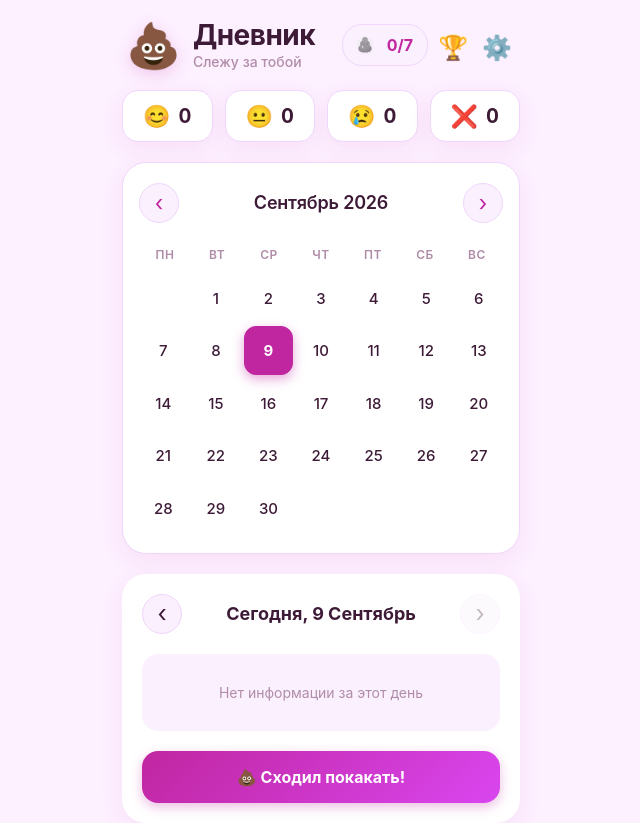
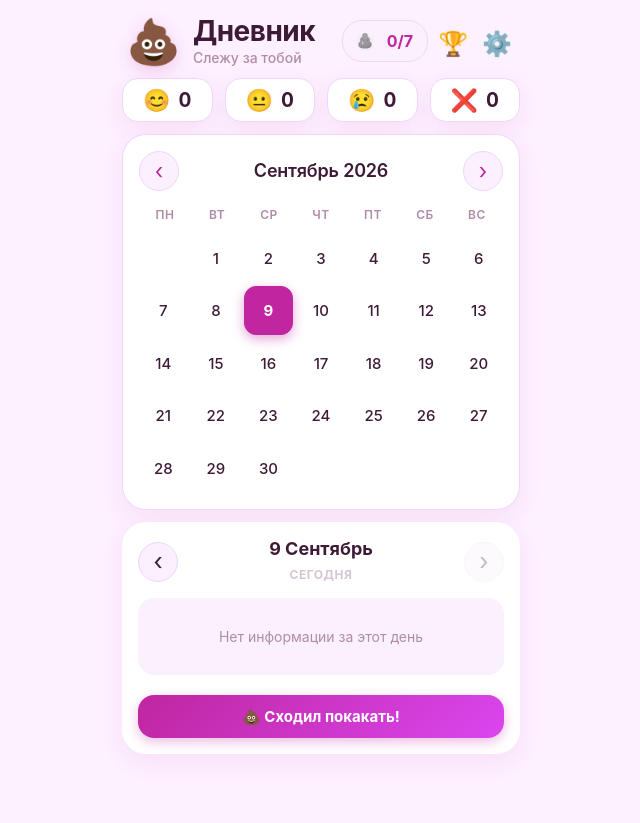
Before and after one commit to Denixify/kaka_calendar, a React (Vite) app: page / in a window 1280 px wide. Shown: the whole page, without its empty margins (319-959 px from the left). After the commit the page ends 800 px from the top, so only its background shows below. Built offline with nearby package versions, Linux system fonts and the light colour scheme.

Commit message:
KakaCalendar v6

```diff
--- a/src/components/PoopTracker.scss
+++ b/src/components/PoopTracker.scss
@@ -57,11 +57,11 @@ button {
   min-height: 100svh;
   max-width: 430px;
   margin: 0 auto;
-  padding: calc(env(safe-area-inset-top, 16px) + 12px) 16px
-    env(safe-area-inset-bottom, 24px);
+  padding: calc(env(safe-area-inset-top, 16px) + 8px) 16px
+    env(safe-area-inset-bottom, 16px);
   display: flex;
   flex-direction: column;
-  gap: 20px;
+  gap: 12px;
 }
 
 .pt-header {
@@ -117,7 +117,7 @@ button {
   background: var(--pt-surface);
   border: 1px solid var(--pt-border);
   border-radius: var(--pt-radius-sm);
-  padding: 12px 8px;
+  padding: 8px;
   display: flex;
   align-items: center;
   justify-content: center;
@@ -140,14 +140,14 @@ button {
   border-radius: var(--pt-radius);
   box-shadow: var(--pt-shadow);
   border: 1px solid var(--pt-border);
-  padding: 20px 16px;
+  padding: 16px;
 }
 
 .cal-header {
   display: flex;
   align-items: center;
   justify-content: space-between;
-  margin-bottom: 20px;
+  margin-bottom: 12px;
 }
 
 .cal-title {
@@ -474,19 +474,19 @@ button {
 .pt-details-block {
   background: var(--pt-surface);
   border-radius: var(--pt-radius);
-  padding: 20px;
+  padding: 16px;
   box-shadow: var(--pt-shadow);
 
   .pt-details-actions {
     display: flex;
     flex-direction: column;
-    gap: 12px;
+    gap: 8px;
   }
 
   .pt-btn--danger {
     width: 100%;
     font-size: 15px;
-    padding: 14px;
+    padding: 12px;
     font-weight: 600;
     color: #ef4444;
     background: #fef2f2;
@@ -505,7 +505,14 @@ button {
     display: flex;
     align-items: center;
     justify-content: space-between;
-    margin-bottom: 20px;
+    margin-bottom: 12px;
+  }
+
+  .pt-details-center {
+    display: flex;
+    flex-direction: column;
+    align-items: center;
+    gap: 4px;
   }
 
   .pt-details-nav {
@@ -542,11 +549,37 @@ button {
     color: var(--pt-text);
   }
 
+  .pt-btn--today {
+    font-size: 12px;
+    font-weight: 700;
+    color: var(--pt-accent);
+    text-transform: uppercase;
+    letter-spacing: 0.5px;
+    padding: 4px 12px;
+    border-radius: 12px;
+    background: var(--pt-accent-light);
+    transition: all 0.2s ease;
+    border: none;
+    cursor: pointer;
+
+    &:disabled {
+      background: transparent;
+      color: var(--pt-text-3);
+      opacity: 0.5;
+      cursor: default;
+    }
+
+    &:not(:disabled):active {
+      transform: scale(0.95);
+      background: var(--pt-surface2);
+    }
+  }
+
   .pt-details-content {
     display: flex;
     flex-direction: column;
-    gap: 12px;
-    margin-bottom: 20px;
+    gap: 8px;
+    margin-bottom: 12px;
 
     .today-row {
       display: flex;
@@ -578,8 +611,8 @@ button {
 
   .pt-btn--action {
     width: 100%;
-    font-size: 16px;
-    padding: 16px;
+    font-size: 15px;
+    padding: 12px;
     font-weight: 700;
     background: linear-gradient(135deg, var(--pt-accent) 0%, #d946ef 100%);
     box-shadow: 0 4px 12px rgba(192, 38, 160, 0.3);
@@ -589,9 +622,9 @@ button {
 .today-row {
   display: flex;
   justify-content: space-between;
-  font-size: 15px;
+  font-size: 14px;
   color: var(--pt-text-2);
-  padding: 8px;
+  padding: 8px 12px;
   background: var(--pt-surface2);
   border-radius: 8px;
 
@@ -901,14 +934,37 @@ button {
   flex-direction: column;
 }
 
-.pt-achievs-progress {
+.pt-achievs-progress-container {
+  margin: -10px 0 16px 0;
+  display: flex;
+  flex-direction: column;
+  gap: 10px;
+}
+
+.pt-achievs-progress-text {
   text-align: center;
   font-size: 13px;
   font-weight: 700;
   color: var(--pt-text-3);
-  margin: -10px 0 12px 0;
+  margin: 10px 0 0 0;
   text-transform: uppercase;
   letter-spacing: 0.5px;
+}
+
+.pt-achievs-progress-bar {
+  height: 8px;
+  background: var(--pt-border);
+  border-radius: 4px;
+  overflow: hidden;
+  width: 70%;
+  margin: 0 auto;
+}
+
+.pt-achievs-progress-fill {
+  height: 100%;
+  background: linear-gradient(90deg, var(--pt-accent) 0%, #d946ef 100%);
+  border-radius: 4px;
+  transition: width 0.5s cubic-bezier(0.4, 0, 0.2, 1);
 }
 
 .pt-achievements-list {
--- a/src/components/PoopTracker.tsx
+++ b/src/components/PoopTracker.tsx
@@ -444,6 +444,12 @@ export function PoopTracker() {
     };
   }, [selectedDate, isSettingsOpen, isAchievModalOpen]);
 
+  const handleGoToday = () => {
+    const now = new Date();
+    setDetailDate(now);
+    setViewDate(new Date(now.getFullYear(), now.getMonth(), 1));
+  };
+
   const handlePrevDay = () => {
     const d = new Date(detailDate);
     d.setDate(d.getDate() - 1);
@@ -627,10 +633,20 @@ export function PoopTracker() {
           <button className="pt-details-nav" onClick={handlePrevDay}>
             ‹
           </button>
+
+          <div className="pt-details-center">
             <h3 className="pt-details-title">
-            {isTodayDetail ? "Сегодня, " : ""}
               {detailDate.getDate()} {MONTHS[detailDate.getMonth()]}
             </h3>
+            <button
+              className="pt-btn--today"
+              disabled={isTodayDetail}
+              onClick={handleGoToday}
+            >
+              Сегодня
+            </button>
+          </div>
+
           <button
             className="pt-details-nav"
             onClick={handleNextDay}
@@ -758,10 +774,20 @@ export function PoopTracker() {
           >
             <div className="pt-modal__handle" />
             <h3 className="pt-modal__title">Достижения</h3>
-            <p className="pt-achievs-progress">
+            <div className="pt-achievs-progress-container">
+              <p className="pt-achievs-progress-text">
                 Разблокировано {unlockedAchievements.length} из{" "}
                 {ACHIEVEMENTS.length}
               </p>
+              <div className="pt-achievs-progress-bar">
+                <div
+                  className="pt-achievs-progress-fill"
+                  style={{
+                    width: `${(unlockedAchievements.length / ACHIEVEMENTS.length) * 100}%`,
+                  }}
+                />
+              </div>
+            </div>
 
             <div className="pt-achievements-list">
               {ACHIEVEMENTS.map((ach) => {
@@ -809,13 +835,16 @@ export function PoopTracker() {
               <div className="pt-modal__step">
                 <h3 className="pt-modal__title">Количество походов</h3>
                 <input
-                  type="number"
+                  type="text"
+                  inputMode="numeric"
+                  pattern="[0-9]*"
                   className="pt-input"
                   placeholder="Например: 2"
                   value={draft.count || ""}
-                  onChange={(e) =>
-                    setDraft({ ...draft, count: e.target.value })
-                  }
+                  onChange={(e) => {
+                    const onlyNumbers = e.target.value.replace(/\D/g, "");
+                    setDraft({ ...draft, count: onlyNumbers });
+                  }}
                 />
                 <div className="pt-modal__actions-row">
                   <button
```
Lines whose indentation alone changed are shown as unchanged.
